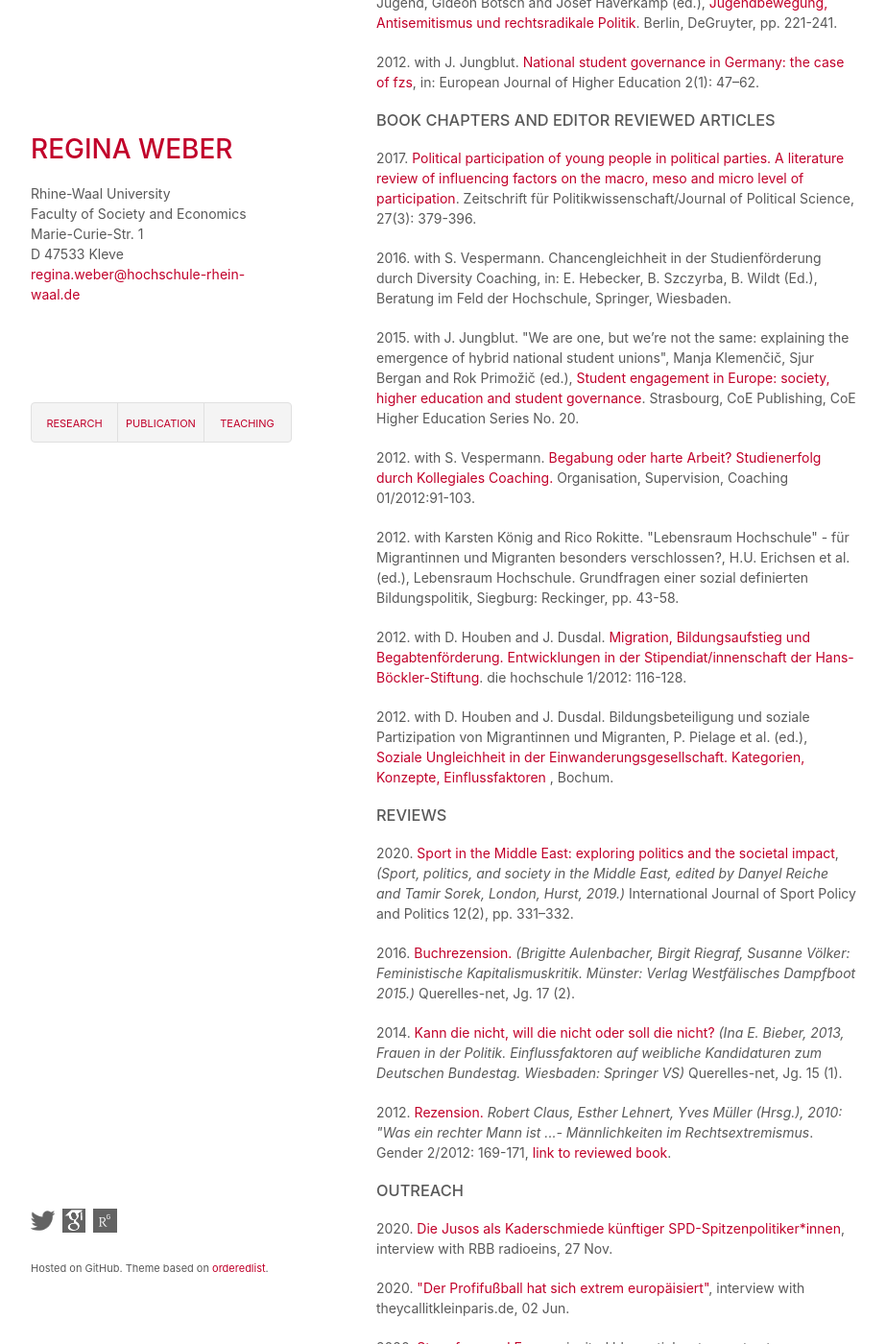
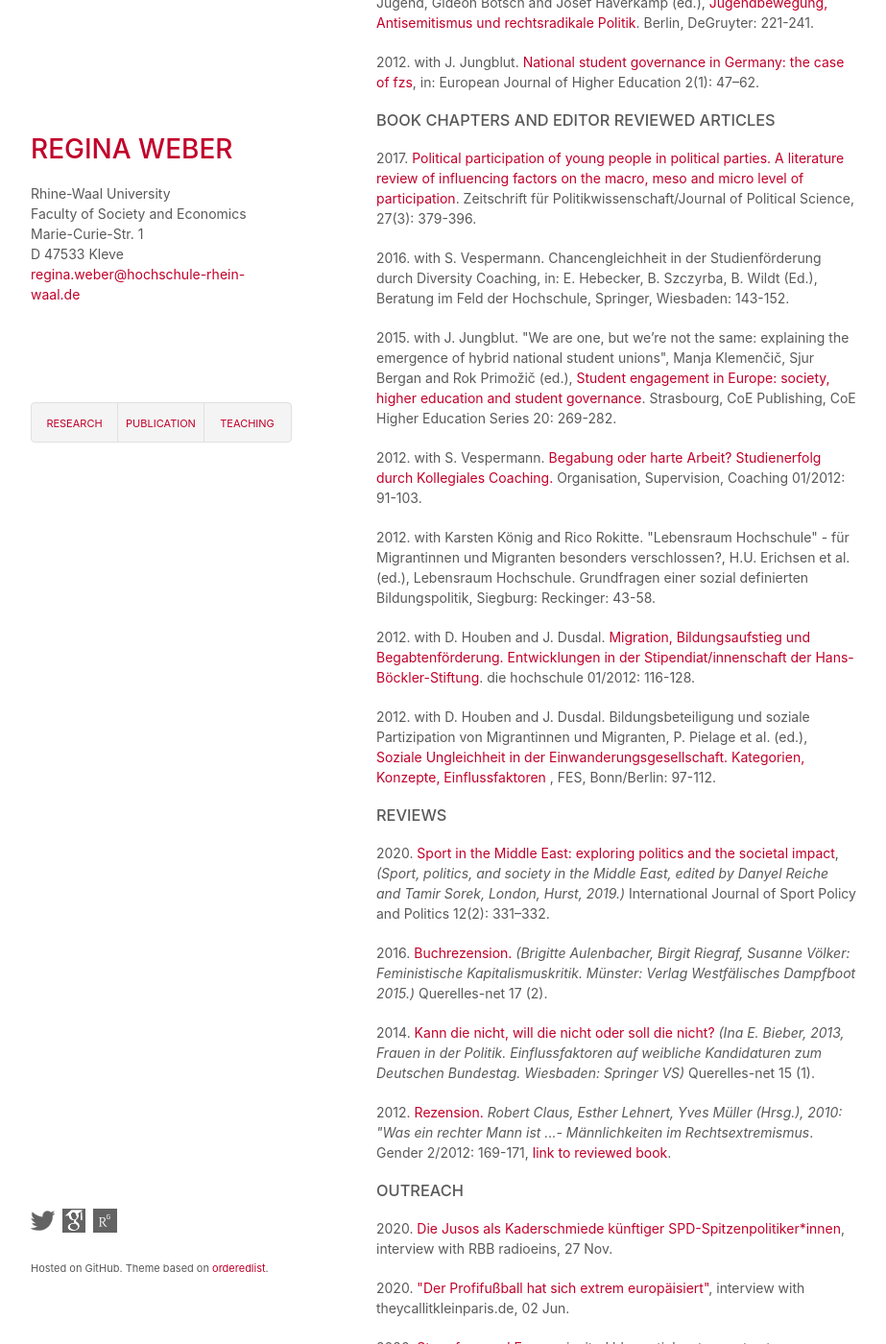
Before and after one commit to robertocabreratapia/robertocabreratapia.github.io, a Jekyll site: the page built from publication.html, in a window 1280 px wide and 1400 px high, scrolled down 670 px. Shown: the whole window at 96% size, without its empty margins (178-1101 px from the left). Built offline with Jekyll 4.4.1, drawn with Linux system fonts in a browser that asks for light colours; some of the changed text lies outside the part shown.

Commit message:
Update publication.html

```diff
--- a/publication.html
+++ b/publication.html
@@ -9,24 +9,24 @@
 
 <h3>Peer reviewed articles</h3>
  <p><em>forthcoming</em>. with A. Brand, A. Niemann, F. Koch, Non-elite conceptions of Europe: Europe as a reference frame in English football fan discussions. <em>accepted for publication at Journal for Contemporary European Research</em>.</p>
- <p>2020. <a href="http://journals.sagepub.com/doi/abs/10.1177/1354068818792576">Why do young people join parties? The influence of individual resources on motivation</a>. <em>Party Politics 26(4): 496–509.</em></p>
- <p>2017. with J. Jungblut. <a href="https://www.nomos-elibrary.de/10.5771/0044-3360-2017-2-115/karriereschmieden-und-jugendorganisationen-jahrgang-64-2017-heft-2?hitid=0&amp;search-click">Karriereschmieden und Jugendorganisationen? Die Rolle von Parteijugendorganisationen am Beispiel der Jusos in der SPD</a>, Zeitschrift für Politik, 64(2): 115-142.</p>
- <p>2014. Wenn Hagen Heimattreu Klein-Heidi zum Tanz auffordert... Erziehung, Familie und Frauenbilder in der Heimattreuen Deutschen Jugend, Gideon Botsch and Josef Haverkamp (ed.), <a href="https://www.degruyter.com/view/product/204032">Jugendbewegung, Antisemitismus und rechtsradikale Politik</a>. Berlin, DeGruyter, pp. 221-241.</p>
+ <p>2020. <a href="http://journals.sagepub.com/doi/abs/10.1177/1354068818792576">Why do young people join parties? The influence of individual resources on motivation</a>. Party Politics 26(4): 496–509.</p>
+ <p>2017. with J. Jungblut. <a href="https://www.nomos-elibrary.de/10.5771/0044-3360-2017-2-115/karriereschmieden-und-jugendorganisationen-jahrgang-64-2017-heft-2?hitid=0&amp;search-click">Karriereschmieden und Jugendorganisationen? Die Rolle von Parteijugendorganisationen am Beispiel der Jusos in der SPD</a>, Zeitschrift für Politik 64(2): 115-142.</p>
+ <p>2014. Wenn Hagen Heimattreu Klein-Heidi zum Tanz auffordert... Erziehung, Familie und Frauenbilder in der Heimattreuen Deutschen Jugend, Gideon Botsch and Josef Haverkamp (ed.), <a href="https://www.degruyter.com/view/product/204032">Jugendbewegung, Antisemitismus und rechtsradikale Politik</a>. Berlin, DeGruyter: 221-241.</p>
  <p>2012. with J. Jungblut. <a href="http://www.tandfonline.com/doi/abs/10.1080/21568235.2012.683701">National student governance in Germany: the case of fzs</a>, in: European Journal of Higher Education 2(1): 47–62.</p>
 
 <h3>Book chapters and editor reviewed articles</h3>
  <p>2017. <a href="http://rdcu.be/w4na">Political participation of young people in political parties. A literature review of influencing factors on the macro, meso and  micro level of participation</a>. Zeitschrift für Politikwissenschaft/Journal of Political Science, 27(3): 379-396.</p>
- <p>2016. with S. Vespermann. Chancengleichheit in der Studienförderung durch Diversity Coaching, in: E. Hebecker, B. Szczyrba, B. Wildt (Ed.), Beratung im Feld der Hochschule, Springer, Wiesbaden.</p>
- <p>2015. with J. Jungblut. "We are one, but we’re not the same: explaining the emergence of hybrid national student unions", Manja Klemenčič, Sjur Bergan and Rok Primožič (ed.), <a href="https://book.coe.int/eur/en/higher-education-and-research/6479-student-engagement-in-europe-society-higher-education-and-student-governance-council-of-europe-higher-education-series-no-20.html">Student engagement in Europe: society, higher education and student governance</a>. Strasbourg, CoE Publishing, CoE Higher Education Series No. 20.</p>
- <p>2012. with S. Vespermann. <a href="http://link.springer.com/article/10.1007%2Fs11613-012-0270-4">Begabung oder harte Arbeit? Studienerfolg durch Kollegiales Coaching.</a> Organisation, Supervision, Coaching 01/2012:91-103.</p>
- <p>2012. with Karsten König and Rico Rokitte. "Lebensraum Hochschule" - für Migrantinnen und Migranten besonders verschlossen?, H.U. Erichsen et al. (ed.), Lebensraum Hochschule. Grundfragen einer sozial definierten Bildungspolitik, Siegburg: Reckinger, pp. 43-58.</p>
- <p>2012. with D. Houben and J. Dusdal. <a href="http://www.hof.uni-halle.de/journal/dhs112.htm">Migration, Bildungsaufstieg und Begabtenförderung. Entwicklungen in der Stipendiat/innenschaft der Hans-Böckler-Stiftung</a>. die hochschule 1/2012: 116-128.</p>
- <p>2012. with D. Houben and J. Dusdal. Bildungsbeteiligung und soziale Partizipation von Migrantinnen und Migranten, P. Pielage et al. (ed.), <a href="http://library.fes.de/pdf-files/wiso/09198.pdf">Soziale Ungleichheit in der Einwanderungsgesellschaft. Kategorien, Konzepte, Einflussfaktoren</a> </a>, Bochum.</p>
+ <p>2016. with S. Vespermann. Chancengleichheit in der Studienförderung durch Diversity Coaching, in: E. Hebecker, B. Szczyrba, B. Wildt (Ed.), Beratung im Feld der Hochschule, Springer, Wiesbaden: 143-152.</p>
+ <p>2015. with J. Jungblut. "We are one, but we’re not the same: explaining the emergence of hybrid national student unions", Manja Klemenčič, Sjur Bergan and Rok Primožič (ed.), <a href="https://book.coe.int/eur/en/higher-education-and-research/6479-student-engagement-in-europe-society-higher-education-and-student-governance-council-of-europe-higher-education-series-no-20.html">Student engagement in Europe: society, higher education and student governance</a>. Strasbourg, CoE Publishing, CoE Higher Education Series 20: 269-282.</p>
+ <p>2012. with S. Vespermann. <a href="http://link.springer.com/article/10.1007%2Fs11613-012-0270-4">Begabung oder harte Arbeit? Studienerfolg durch Kollegiales Coaching.</a> Organisation, Supervision, Coaching 01/2012: 91-103.</p>
+ <p>2012. with Karsten König and Rico Rokitte. "Lebensraum Hochschule" - für Migrantinnen und Migranten besonders verschlossen?, H.U. Erichsen et al. (ed.), Lebensraum Hochschule. Grundfragen einer sozial definierten Bildungspolitik, Siegburg: Reckinger: 43-58.</p>
+ <p>2012. with D. Houben and J. Dusdal. <a href="http://www.hof.uni-halle.de/journal/dhs112.htm">Migration, Bildungsaufstieg und Begabtenförderung. Entwicklungen in der Stipendiat/innenschaft der Hans-Böckler-Stiftung</a>. die hochschule 01/2012: 116-128.</p>
+ <p>2012. with D. Houben and J. Dusdal. Bildungsbeteiligung und soziale Partizipation von Migrantinnen und Migranten, P. Pielage et al. (ed.), <a href="http://library.fes.de/pdf-files/wiso/09198.pdf">Soziale Ungleichheit in der Einwanderungsgesellschaft. Kategorien, Konzepte, Einflussfaktoren</a> </a>, FES, Bonn/Berlin: 97-112.</p>
 
 <h3>Reviews</h3>
-<p>2020. <a href="https://dx.doi.org/10.1080/19406940.2020.1739735">Sport in the Middle East: exploring politics and the societal impact</a>, <em>(Sport, politics, and society in the Middle East, edited by Danyel Reiche and Tamir Sorek, London, Hurst, 2019.)</em> International Journal of Sport Policy and Politics 12(2), pp. 331–332.</p>
-<p>2016. <a href="https://dx.doi.org/10.14766/1187">Buchrezension.</a> <em> (Brigitte Aulenbacher, Birgit Riegraf, Susanne Völker: Feministische Kapitalismuskritik. Münster: Verlag Westfälisches Dampfboot 2015.) </em> Querelles-net, Jg. 17 (2).</p>
-<p>2014. <a href="http://www.querelles-net.de/index.php/qn/article/view/1111">Kann die nicht, will die nicht oder soll die nicht?</a> <em>(Ina E. Bieber, 2013, Frauen in der Politik. Einflussfaktoren auf weibliche Kandidaturen zum Deutschen Bundestag. Wiesbaden: Springer VS)</em> Querelles-net, Jg. 15 (1).</p>
+<p>2020. <a href="https://dx.doi.org/10.1080/19406940.2020.1739735">Sport in the Middle East: exploring politics and the societal impact</a>, <em>(Sport, politics, and society in the Middle East, edited by Danyel Reiche and Tamir Sorek, London, Hurst, 2019.)</em> International Journal of Sport Policy and Politics 12(2): 331–332.</p>
+<p>2016. <a href="https://dx.doi.org/10.14766/1187">Buchrezension.</a> <em> (Brigitte Aulenbacher, Birgit Riegraf, Susanne Völker: Feministische Kapitalismuskritik. Münster: Verlag Westfälisches Dampfboot 2015.) </em> Querelles-net 17 (2).</p>
+<p>2014. <a href="http://www.querelles-net.de/index.php/qn/article/view/1111">Kann die nicht, will die nicht oder soll die nicht?</a> <em>(Ina E. Bieber, 2013, Frauen in der Politik. Einflussfaktoren auf weibliche Kandidaturen zum Deutschen Bundestag. Wiesbaden: Springer VS)</em> Querelles-net 15 (1).</p>
 <p>2012. <a href="https://www.budrich-journals.de/index.php/gender/article/view/17922/15597">Rezension.</a> <em>Robert Claus, Esther Lehnert, Yves Müller (Hrsg.), 2010: "Was ein rechter Mann ist ...- Männlichkeiten im Rechtsextremismus</em>. Gender 2/2012: 169-171, <a href="http://www.rosalux.de/fileadmin/rls_uploads/pdfs/Publ-Texte/Texte_68.pdf">link to reviewed book</a>.</p>
 
 <h3>Outreach</h3>
```
